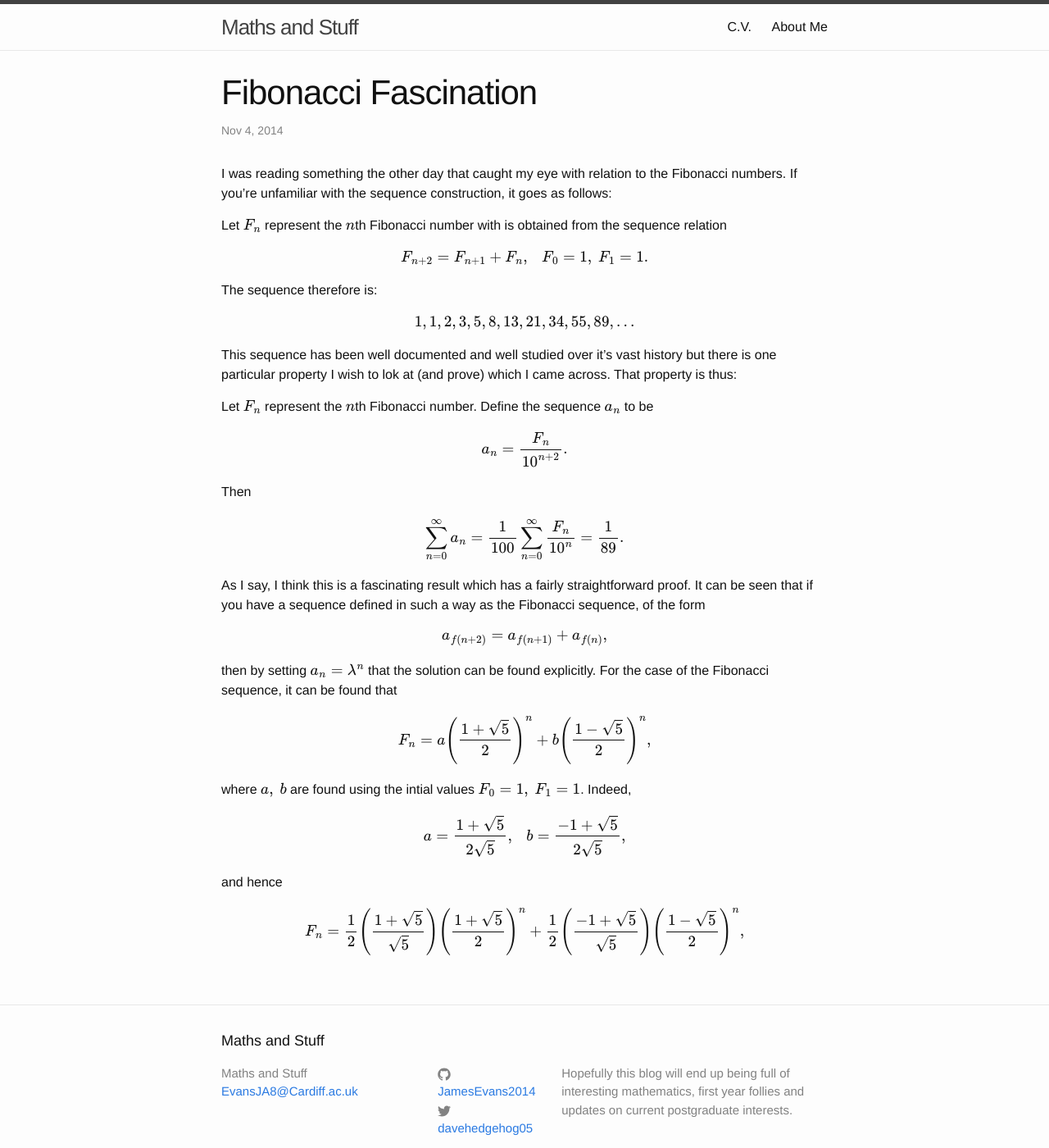
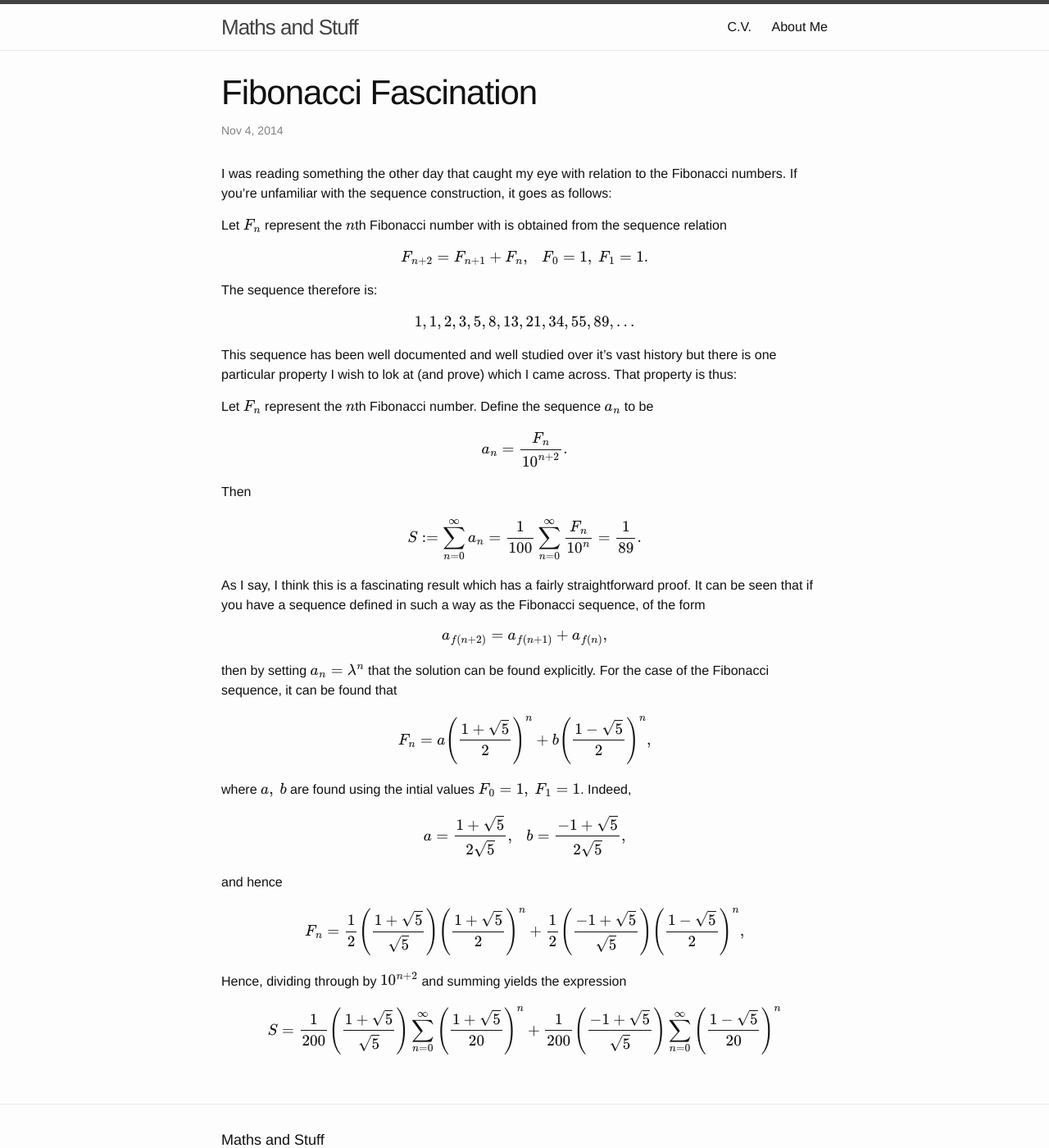
Before and after one commit to JamesEvans2014/JamesEvans2014.github.io, a Jekyll site: the page built from _posts/2014-11-04-Fibonacci-Fascination.md, in a window 1280 px wide and 1400 px high. Shown: the whole window at 82% size. Built offline with Jekyll 4.4.1, drawn with Linux system fonts in a browser that asks for light colours; formulas are drawn with MathJax 3.

Commit message:
Update 2014-11-04-Fibonacci-Fascination.md

```diff
--- a/_posts/2014-11-04-Fibonacci-Fascination.md
+++ b/_posts/2014-11-04-Fibonacci-Fascination.md
@@ -23,7 +23,7 @@ a\_n=\frac {F\_n}{10^{n+2}}.
 \\]
 Then
 \\[
-\sum\_{n=0}^\infty a\_n=\frac {1}{100}\sum\_{n=0}^\infty\frac {F\_n}{10^n}=\frac {1}{89}.
+S:=\sum\_{n=0}^\infty a\_n=\frac {1}{100}\sum\_{n=0}^\infty\frac {F\_n}{10^n}=\frac {1}{89}.
 \\]
 
 As I say, I think this is a fascinating result which has a fairly straightforward proof. It can be seen that if you have a sequence defined in such a way as the Fibonacci sequence, of the form
@@ -43,3 +43,8 @@ and hence
 \\[
 F\_n=\frac {1}{2}\left (\frac {1+\sqrt {5}}{\sqrt {5}}\right )\left (\frac {1+\sqrt {5}}{2}\right )^n+\frac {1}{2}\left (\frac {-1+\sqrt {5}}{\sqrt {5}}\right )\left (\frac {1-\sqrt {5}}{2}\right )^n,
 \\]
+
+Hence, dividing through by \\(10^{n+2}\\) and summing yields the expression
+\\[
+S=\frac {1}{200}\left (\frac {1+\sqrt {5}}{\sqrt {5}}\right )\sum\_{n=0}^\infty\left (\frac {1+\sqrt {5}}{20}\right )^n+\frac {1}{200}\left (\frac {-1+\sqrt {5}}{\sqrt {5}}\right )\sum\_{n=0}^\infty\left (\frac {1-\sqrt {5}}{20}\right )^n
+\\]
```
